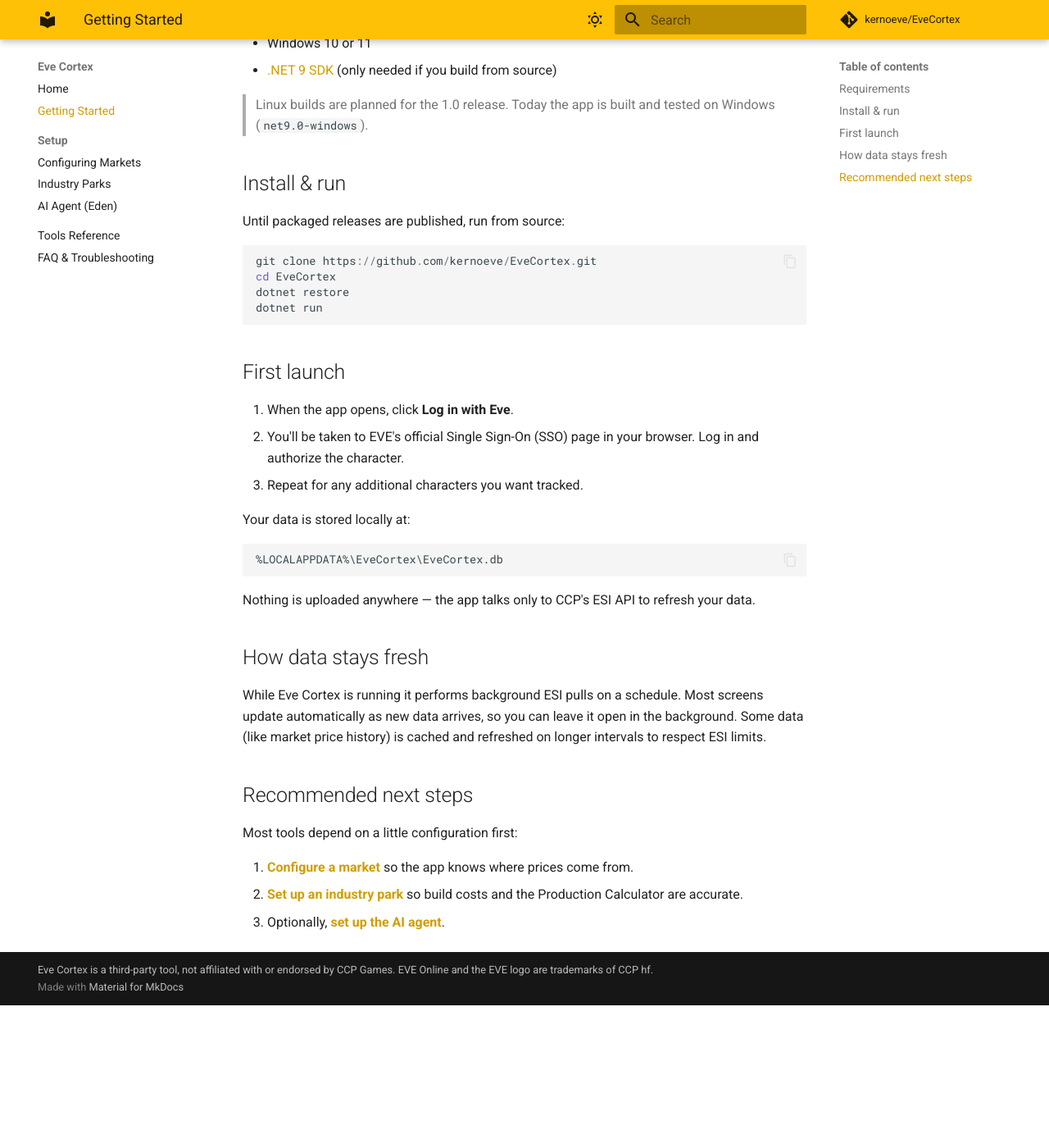
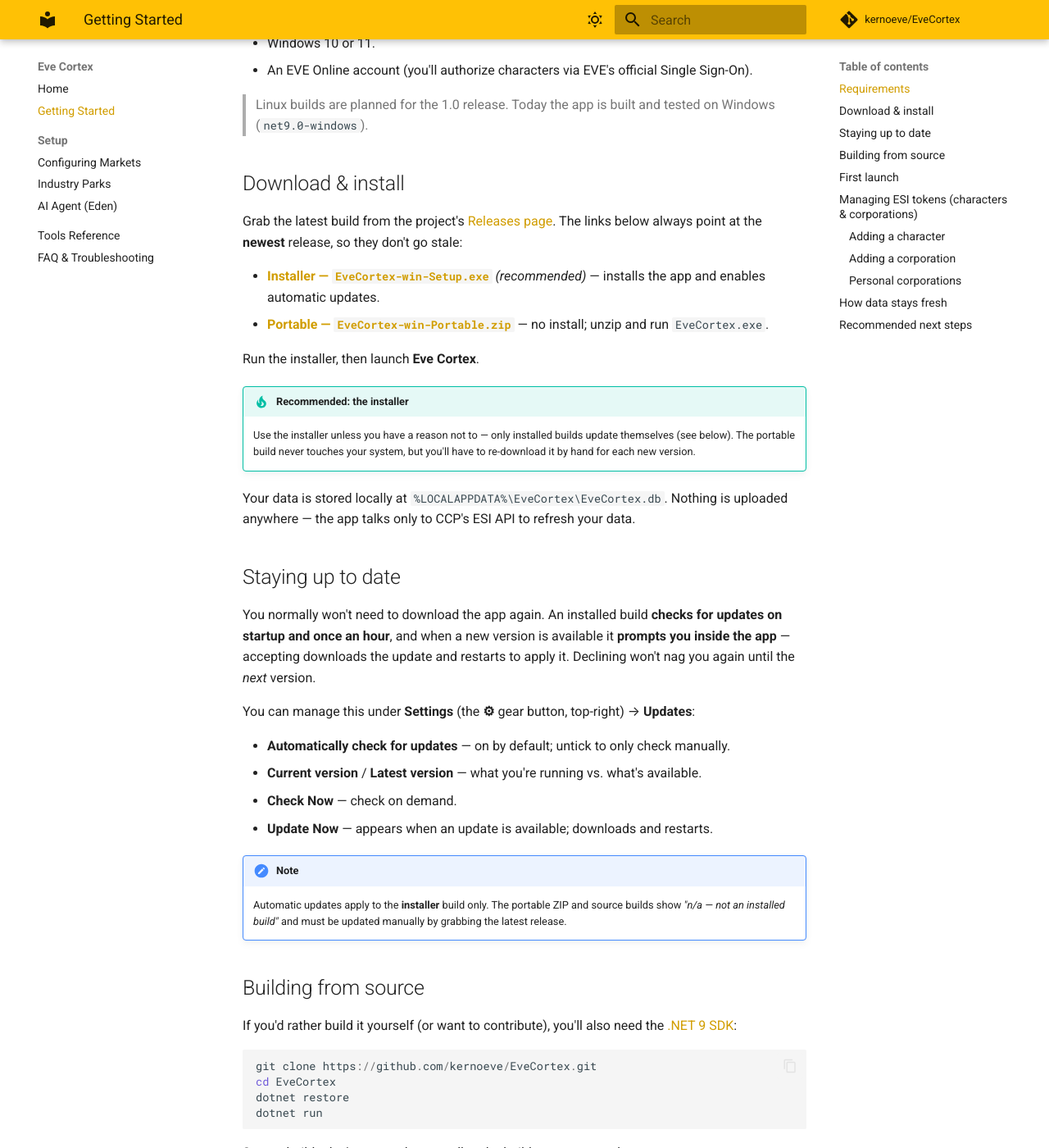
Before and after one commit to kernoeve/EveConsole, an MkDocs documentation site: the page built from docs/getting-started.md, in a window 1280 px wide and 1400 px high, scrolled down 191 px. Shown: the whole window at 82% size. Built offline with MkDocs 1.6.1 and Material for MkDocs 9.7.7, drawn with Linux system fonts in a browser that asks for light colours; comment, search, counter and statistics services are not loaded; before the commit the page ends 1417 px from its top, so only the background shows below that; some of the changed text lies outside the part shown.

Commit message:
docs: flesh out Getting Started (download/install, updates, ESI tokens)
- Lead with downloading the latest release via stable
  releases/latest/download links (installer + portable), recommend the
  installer.
- Explain in-app auto-update (Velopack): startup + hourly checks, once-per-
  version prompt, Settings > Updates controls; note it's installer-only.
- Keep build-from-source as its own section.
- Add an ESI Tokens section: adding character tokens (scope picker + SSO),
  adding corporation tokens (director/accountant roles required), and
  personal corporations (owned corps whose activity/assets count toward the
  player's individual net worth; alliance/employer corps are separate).

Co-Authored-By: Claude Opus 4.8 <noreply@anthropic.com>

````diff
--- a/docs/getting-started.md
+++ b/docs/getting-started.md
@@ -2,14 +2,45 @@
 
 ## Requirements
 
-- Windows 10 or 11
-- [.NET 9 SDK](https://dotnet.microsoft.com/download/dotnet/9.0) (only needed if you build from source)
+- Windows 10 or 11.
+- An EVE Online account (you'll authorize characters via EVE's official Single Sign-On).
 
 > Linux builds are planned for the 1.0 release. Today the app is built and tested on Windows (`net9.0-windows`).
 
-## Install & run
+## Download & install
 
-Until packaged releases are published, run from source:
+Grab the latest build from the project's [Releases page](https://github.com/kernoeve/EveCortex/releases/latest). The links below always point at the **newest** release, so they don't go stale:
+
+- **[Installer — `EveCortex-win-Setup.exe`](https://github.com/kernoeve/EveCortex/releases/latest/download/EveCortex-win-Setup.exe)** *(recommended)* — installs the app and enables automatic updates.
+- **[Portable — `EveCortex-win-Portable.zip`](https://github.com/kernoeve/EveCortex/releases/latest/download/EveCortex-win-Portable.zip)** — no install; unzip and run `EveCortex.exe`.
+
+Run the installer, then launch **Eve Cortex**.
+
+!!! tip "Recommended: the installer"
+
+    Use the installer unless you have a reason not to — only installed builds update themselves (see below). The portable build never touches your system, but you'll have to re-download it by hand for each new version.
+
+Your data is stored locally at `%LOCALAPPDATA%\EveCortex\EveCortex.db`. Nothing is uploaded anywhere — the app talks only to CCP's ESI API to refresh your data.
+
+## Staying up to date
+
+You normally won't need to download the app again. An installed build **checks for updates on startup and once an hour**, and when a new version is available it **prompts you inside the app** — accepting downloads the update and restarts to apply it. Declining won't nag you again until the *next* version.
+
+You can manage this under **Settings** (the **⚙** gear button, top-right) → **Updates**:
+
+- **Automatically check for updates** — on by default; untick to only check manually.
+- **Current version** / **Latest version** — what you're running vs. what's available.
+- **Check Now** — check on demand.
+- **Update Now** — appears when an update is available; downloads and restarts.
+
+!!! note
+
+    Automatic updates apply to the **installer** build only. The portable ZIP and source builds show *"n/a — not an installed build"* and must be updated manually by grabbing the latest release.
+
+## Building from source
+
+If you'd rather build it yourself (or want to contribute), you'll also need the
+[.NET 9 SDK](https://dotnet.microsoft.com/download/dotnet/9.0):
 
 ```powershell
 git clone https://github.com/kernoeve/EveCortex.git
@@ -18,23 +49,63 @@ dotnet restore
 dotnet run
 ```
 
+Source builds don't auto-update — pull and rebuild to get newer changes.
+
 ## First launch
 
-1. When the app opens, click **Log in with Eve**.
-2. You'll be taken to EVE's official Single Sign-On (SSO) page in your browser. Log in and authorize the character.
-3. Repeat for any additional characters you want tracked.
+On first launch you have no characters yet. Click **Log in with Eve**, which takes
+you to EVE's official Single Sign-On (SSO) page in your browser — log in and
+authorize the character. You can add more characters (and corporations) any time
+from the ESI Tokens settings below.
 
-Your data is stored locally at:
+## Managing ESI tokens (characters & corporations)
 
-```
-%LOCALAPPDATA%\EveCortex\EveCortex.db
-```
+Everything the app knows comes from ESI tokens you authorize. Manage them under
+**Settings ▸ ESI Tokens**, which has a **Characters** list and a **Corporations**
+list, each with **Add**, **Update**, and **Remove** buttons.
 
-Nothing is uploaded anywhere — the app talks only to CCP's ESI API to refresh your data.
+### Adding a character
+
+1. Under **Characters**, click **Add**.
+2. Pick which **scopes** (permissions) to grant — they're grouped by category. Only
+   the data you grant can be pulled.
+3. Continue to EVE's SSO page in your browser and authorize the character.
+4. The character appears in the list with its status and granted scopes. Selecting
+   it shows when it was last authenticated and exactly which scopes it has.
+
+**Update** re-runs the SSO flow for the selected character — use it to add or change
+scopes, or to refresh an expired token. **Remove** deletes that character's token
+and data.
+
+### Adding a corporation
+
+1. Under **Corporations**, click **Add**.
+2. Pick the corporation scopes to grant.
+3. In the browser, **log in as a character who holds the required corporation roles**
+   (Director / Accountant) — corporation ESI data isn't available without them. The
+   app uses that character only to resolve and authorize the corp; the corp's token
+   is stored on the corporation itself.
+4. The corporation appears in the list (ticker, name, status).
+
+### Personal corporations
+
+A corporation you own is a **personal corporation** — its activity and assets should
+count as *yours*. Select a corp and tick **Personal Corporation** to mark it (a gold
+dot flags personal corps in the list).
+
+!!! info "What 'personal' changes"
+
+    Personal corps count toward your **individual net worth**, and their activity and
+    assets are treated as part of your own. Alliance or employer corporations — ones
+    you've added for visibility but don't own — are treated as separate entities and
+    are kept out of your personal totals.
 
 ## How data stays fresh
 
-While Eve Cortex is running it performs background ESI pulls on a schedule. Most screens update automatically as new data arrives, so you can leave it open in the background. Some data (like market price history) is cached and refreshed on longer intervals to respect ESI limits.
+While Eve Cortex is running it performs background ESI pulls on a schedule. Most
+screens update automatically as new data arrives, so you can leave it open in the
+background. Some data (like market price history) is cached and refreshed on longer
+intervals to respect ESI limits.
 
 ## Recommended next steps
 
@@ -50,6 +121,6 @@ Most tools depend on a little configuration first:
   Login screen:
   ![Log in with Eve](images/login.png)
 
-  Main overview after login:
-  ![Overview](images/overview.png)
+  ESI Tokens settings tab:
+  ![ESI Tokens](images/esi-tokens.png)
 -->
````
